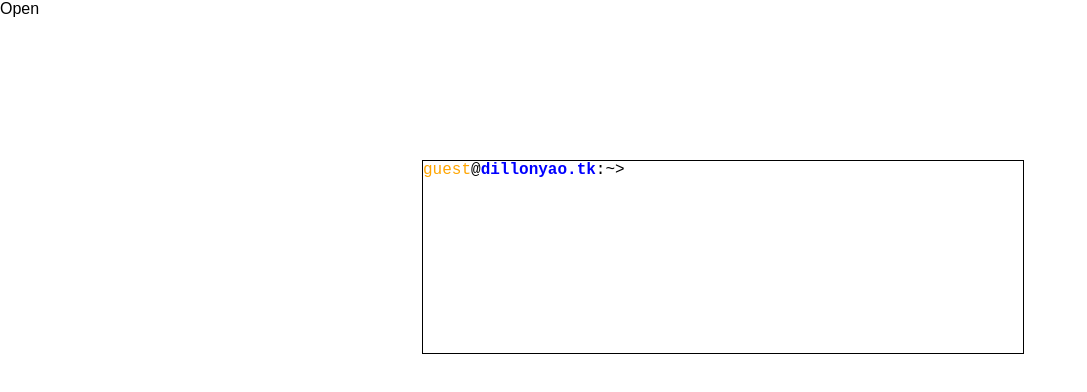
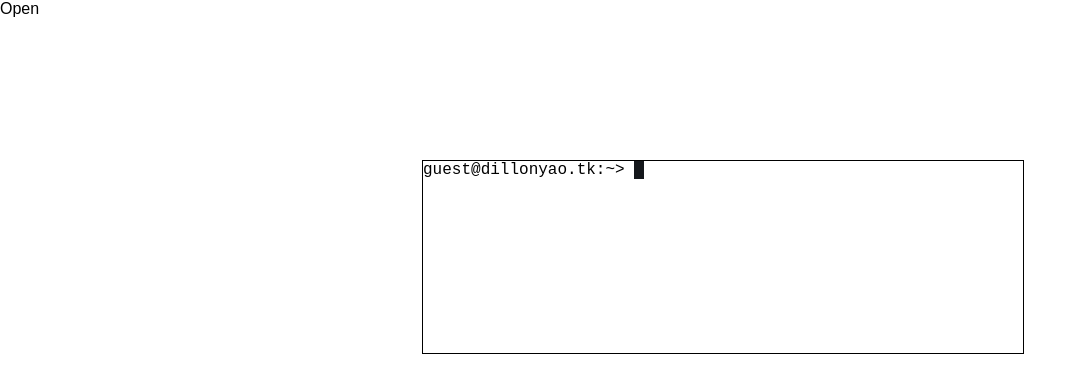
Before and after one commit to ssaens/yaoius.github.io, a React (Create React App) app: page / in a window 1280 px wide. Shown: the top 392 px of the page, without its empty margins (0-1087 px from the left). Built offline with nearby package versions, Linux system fonts and the light colour scheme.

Commit message:
add jsx and style support

```diff
--- a/package.json
+++ b/package.json
@@ -5,6 +5,7 @@
   "dependencies": {
     "react": "^15.6.1",
     "react-dom": "^15.6.1",
+    "react-fontawesome": "^1.6.1",
     "react-scripts": "1.0.11"
   },
   "scripts": {
--- a/src/components/sections/splash/shell/filesystem.js
+++ b/src/components/sections/splash/shell/filesystem.js
@@ -1,4 +1,5 @@
 import React from 'react';
+import { longestCommonPrefix } from '../../../../services/utils';
 
 const NODE_TYPE = {
     DIR: 'dir',
@@ -85,6 +86,25 @@ const PROGRAMS = {
         out.print(fs.wd.getAbsolutePath());
     },
 
+    la(args, fs, out) {
+        let node = fs.wd;
+        if (args && args[0]) {
+            let resolvedNode = fs.resolve(args[0]);
+            if (!resolvedNode) {
+                out.sys(`ls: ${args[0]}: No such file or directory`);
+                return;
+            }
+            if (resolvedNode.type !== NODE_TYPE.DIR) {
+                out.print(args[0]);
+                return;
+            }
+            node = resolvedNode;
+        }
+        out.print(node.children
+            .map(child => child.name)
+            .join('\u00A0\u00A0'));
+    },
+
     ls(args, fs, out) {
         let node = fs.wd;
         if (args && args[0]) {
@@ -149,16 +169,10 @@ const PROGRAMS = {
     }
 };
 
-const BIN = new DirNode(
-    '.bin',
-    Object.entries(PROGRAMS).map(([name, program]) => new ExeNode(name, program))
-);
-
 const HOME = new DirNode('guest', [
     new DirNode('about'),
     new DirNode('experience'),
     new DirNode('projects'),
-    new DirNode('expa'),
     new FileNode(
         'README.md',
         [
@@ -170,9 +184,9 @@ const HOME = new DirNode('guest', [
 ]);
 
 const ROOT = new DirNode('', [
-    BIN,
+    new DirNode('.bin', Object.entries(PROGRAMS).map(([name, program]) => new ExeNode(name, program))),
     new DirNode('Users', [
-        HOME
+        HOME,
     ])
 ]);
 
@@ -240,7 +254,7 @@ class FileSystem {
             if (possibilities.length === 1 && possibilities[0].type === NODE_TYPE.EXE) {
                 return `${possibilities[0].name} `;
             }
-            const lcp = this._longestCommonPrefix(possibilities.map(node => node.name));
+            const lcp = longestCommonPrefix(possibilities.map(node => node.name));
             if (lcp) return lcp;
         }
         return null;
@@ -252,14 +266,16 @@ class FileSystem {
             const resolved = possibilities[0];
             return resolved.type === NODE_TYPE.DIR ? `${resolved.name}/` : `${resolved.name} `;
         }
-        return this._longestCommonPrefix(possibilities.map(node => node.name));
+        return longestCommonPrefix(possibilities.map(node => node.name));
     }
 
     getProgramPossibilities(name) {
+        const allPossible = [];
         for (const path of PATH) {
             const possibilities = this._getPossibilities(`${path}/${name}`);
-            return possibilities.map(node => node.name);
+            allPossible.push(...possibilities);
         }
+        return allPossible;
     }
 
     getPathPossibilities(path) {
@@ -285,23 +301,6 @@ class FileSystem {
         }
         return possibilities;
     }
-
-    _longestCommonPrefix(strings) {
-        let lcp = null;
-        for (const s of strings) {
-            if (lcp === null) {
-                lcp = s;
-                continue;
-            }
-            for (let i = 0; i < lcp.length; ++i) {
-                if (s.charAt(i) !== lcp.charAt(i)) {
-                    lcp = lcp.substring(0, i);
-                    break;
-                }
-            }
-        }
-        return lcp;
-    }
 }
 
 
--- a/src/components/sections/splash/shell/shell.css
+++ b/src/components/sections/splash/shell/shell.css
@@ -14,10 +14,47 @@ shln {
     white-space: pre-wrap;
 }
 
-shln o {
+shln color-o {
     color: orange;
 }
 
-shln b {
+shln color-b {
     color: blue;
 }
+
+shln sys {
+
+}
+
+shln user {
+
+}
+
+shln guest {
+
+}
+
+shln crsr {
+    background-color: rgb(253, 148, 8);
+    color: black;
+    animation-timing-function: steps(1, end);
+    animation-name: cursor_blink;
+        -webkit-animation-name: cursor_blink;
+    animation-duration: 1.5s;
+        -webkit-animation-duration: 1.5s;
+    animation-iteration-count: infinite;
+}
+
+@keyframes cursor_blink {
+    0% {background-color: rgb(253, 148, 8);}
+    50% {background-color: rgb(20, 23, 27);
+        color: white;}
+    100% {background-color: rgb(253, 148, 8);}
+}
+
+@-webkit-keyframes cursor_blink {
+    0% {background-color: rgb(253, 148, 8);}
+    50% {background-color: rgb(20, 23, 27);
+        color: white;}
+    100% {background-color: rgb(253, 148, 8);}
+}
--- a/src/components/sections/splash/shell/shell.js
+++ b/src/components/sections/splash/shell/shell.js
@@ -16,13 +16,14 @@ const SHELL_CONFIG = {
 
 class LineBuffer {
     constructor() {
-        this.sentinel = { value: '' };
+        this.sentinel = { value: ' ' };
         this.clearContent();
     }
 
     clearContent() {
         this.sentinel.prev = this.sentinel.next = this.sentinel;
         this.cursor = this.sentinel;
+        this._invalidateCache();
     }
 
     setContent(content) {
@@ -30,16 +31,47 @@ class LineBuffer {
         for (const c of content) {
             this.pushChar(c);
         }
+        this._invalidateCache();
+    }
+
+    empty() {
+        return this.sentinel.next === this.sentinel;
+    }
+
+    toJsx() {
+        if (!this._cachedJSX) {
+            let content = [];
+            const jsx = [];
+            let currNode = this.sentinel.next;
+            do {
+                if (currNode.prev === this.cursor) {
+                    jsx.push(content.join(''));
+                    jsx.push(<crsr>{currNode.value}</crsr>);
+                    content = [];
+                } else if (currNode !== this.sentinel) {
+                    content.push(currNode.value);
+                }
+                currNode = currNode.next;
+            } while (currNode.prev !== this.sentinel);
+            if (content.length) {
+                jsx.push(content.join(''));
+            }
+            this._cachedJSX = jsx;
+        }
+        return this._cachedJSX;
     }
 
     toString() {
-        const content = [];
-        let curr_node = this.sentinel;
-        do {
-            content.push(curr_node.value);
-            curr_node = curr_node.next;
-        } while (curr_node !== this.sentinel);
-        return content.join('');
+        if (!this._cachedString) {
+            const content = [];
+            let currNode = this.sentinel.next;
+            while (currNode !== this.sentinel) {
+                content.push(currNode.value);
+                currNode = currNode.next;
+            }
+            this._cachedString = content.join('');
+        }
+        return this._cachedString;
     }
 
     pushChar(c) {
@@ -51,6 +83,7 @@ class LineBuffer {
         node.prev.next = node;
         node.next.prev = node;
         this.cursor = node;
+        this._invalidateCache();
     }
 
     popChar() {
@@ -58,18 +91,26 @@ class LineBuffer {
         cursor.prev.next = cursor.next;
         cursor.next.prev = cursor.prev;
         this.cursor = cursor.prev;
+        this._invalidateCache();
     }
 
     incrementCursor() {
         if (this.cursor.next !== this.sentinel) {
             this.cursor = this.cursor.next;
+            this._invalidateCache(false);
         }
     }
 
     decrementCursor() {
         if (this.cursor !== this.sentinel) {
             this.cursor = this.cursor.prev;
+            this._invalidateCache(false);
         }
+    }
+
+    _invalidateCache(invalidateString=true) {
+        this._cachedJSX = false;
+        if (invalidateString) this._cachedString = false;
     }
 }
 
@@ -81,7 +122,7 @@ class InputLine extends Component {
         const buffer = new LineBuffer();
         this.bufferChain = { buffer };
         this.state = {
-            inputValue: buffer.toString(),
+            inputValue: buffer.toJsx(),
             currentBuffer: buffer
         };
         window.addEventListener('keydown', this._handleKeydown)
@@ -90,10 +131,9 @@ class InputLine extends Component {
     render() {
         return (
             <shln>
-                <o>{SHELL_CONFIG.USER}</o>
-                @
-                <b>{SHELL_CONFIG.HOST}</b>
-                {`:${this.props.path}> ${this.state.inputValue}`}
+                <user>{SHELL_CONFIG.USER}</user>@
+                <guest>{SHELL_CONFIG.HOST}</guest>
+                {`:${this.props.path}> `}{this.state.inputValue}
             </shln>
         );
     }
@@ -106,7 +146,7 @@ class InputLine extends Component {
         const buffer = new LineBuffer();
         this.bufferChain = { buffer };
         this.setState({
-            inputValue: buffer.toString(),
+            inputValue: buffer.toJsx(),
             currentBuffer: buffer
         })
     }
@@ -127,7 +167,7 @@ class InputLine extends Component {
             this.bufferChain = this.bufferChain.next;
             this.bufferChain.buffer.cursor = this.bufferChain.buffer.sentinel.prev;
             this.setState({
-                inputValue: this.bufferChain.buffer.toString(),
+                inputValue: this.bufferChain.buffer.toJsx(),
                 currentBuffer: this.bufferChain.buffer
             });
         }
@@ -156,21 +196,21 @@ class InputLine extends Component {
         }
         if (update) {
             this.setState({
-                inputValue: this.bufferChain.buffer.toString(),
+                inputValue: this.bufferChain.buffer.toJsx(),
                 currentBuffer: this.bufferChain.buffer
             });
         }
     }
 
     _autoResolve() {
-        const currentInput = this.state.inputValue;
-        const resolved = this.props.autoResolve(currentInput, this.tabbed);
+        const currentInputValue = this.state.currentBuffer.toString();
+        const resolved = this.props.autoResolve(currentInputValue, this.tabbed);
         if (resolved) {
             for (const c of resolved) {
                 this.state.currentBuffer.pushChar(c);
             }
             this.tabbed = false;
-            const inputValue = this.state.currentBuffer.toString();
+            const inputValue = this.state.currentBuffer.toJsx();
             this.setState({ inputValue });
         }
     }
@@ -216,7 +256,7 @@ class InputLine extends Component {
         if (shouldUpdate) {
             this.tabbed = false;
             this.setState({
-                inputValue: buffer.toString(),
+                inputValue: buffer.toJsx(),
             });
         }
     };
@@ -265,7 +305,8 @@ class Shell extends Component {
         const path = this.fs.getLocationString();
         const output = (
             <shln key={this.lines.length}>
-                <o>{SHELL_CONFIG.USER}</o>@<b>{SHELL_CONFIG.HOST}</b>:{path}> {line}
+                <user>{SHELL_CONFIG.USER}</user>@
+                <guest>{SHELL_CONFIG.HOST}</guest>:{path}> {line}
             </shln>
         );
         this.lines.push(output);
@@ -296,8 +337,8 @@ class Shell extends Component {
             const path = this.fs.getLocationString();
             const output = (
                 <shln key={this.lines.length}>
-                    <o>{SHELL_CONFIG.USER}</o>
-                    @<b>{SHELL_CONFIG.HOST}</b>:{path}> {line}
+                    <user>{SHELL_CONFIG.USER}</user>
+                    @<guest>{SHELL_CONFIG.HOST}</guest>:{path}> {line}
                 </shln>
             );
             this.lines.push(output);
--- a/src/services/utils.js
+++ b/src/services/utils.js
@@ -2,6 +2,23 @@ import React from 'react';
 
 function strip(s) {
 
+}
+
+function longestCommonPrefix(strings) {
+    let lcp = null;
+    for (const s of strings) {
+        if (lcp === null) {
+            lcp = s;
+            continue;
+        }
+        for (let i = 0; i < lcp.length; ++i) {
+            if (s.charAt(i) !== lcp.charAt(i)) {
+                lcp = lcp.substring(0, i);
+                break;
+            }
+        }
+    }
+    return lcp;
 }
 
 function leftTrim(s) {
@@ -27,6 +44,7 @@ function keyedJSXList(list) {
 export {
     strip,
     leftTrim,
+    longestCommonPrefix,
     normalizeSpaces,
     keyedJSXList
 }
```
